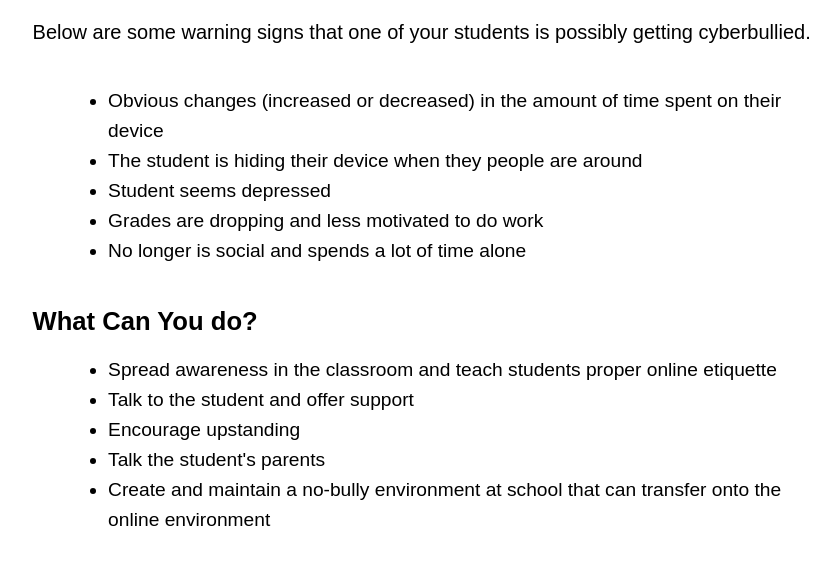
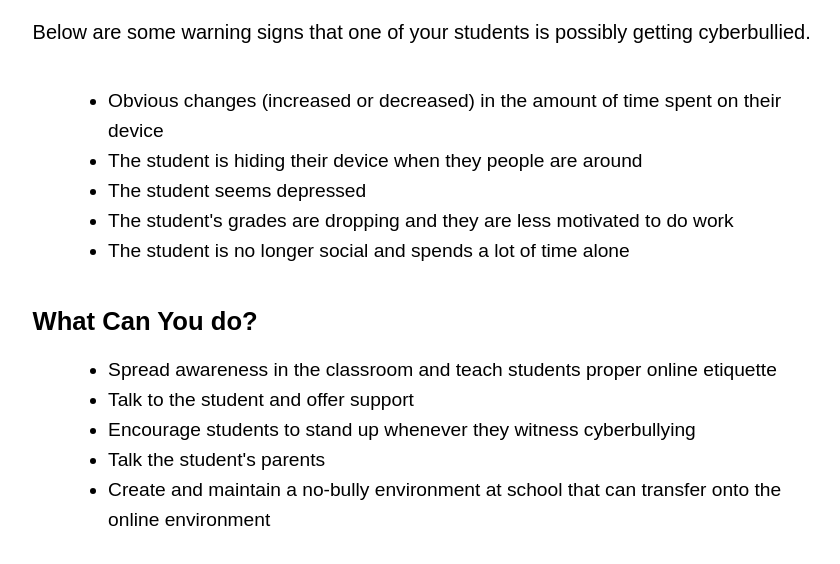
Before and after one commit to jailynreese/igme110, a plain HTML site: page othersites/teachers.html in a window 1280 px wide. Shown: the part 648-1212 px from the top of the page, without its empty margins (192-1032 px from the left). Drawn offline with Linux system fonts and the light colour scheme; a web font is replaced by a local one.

Commit message:
content fix

```diff
--- a/othersites/teachers.html
+++ b/othersites/teachers.html
@@ -29,16 +29,16 @@
     <ul>
         <li>Obvious changes (increased or decreased) in the amount of time spent on their device</li>
         <li>The student is hiding their device when they people are around</li>
-        <li>Student seems depressed</li>
-        <li>Grades are dropping and less motivated to do work</li>
-        <li>No longer is social and spends a lot of time alone</li>
+        <li>The student seems depressed</li>
+        <li>The student's grades are dropping and they are less motivated to do work</li>
+        <li>The student is no longer social and spends a lot of time alone</li>
     </ul>
 
     <h2 class="subtitle">What Can You do?</h2>
     <ul>
         <li>Spread awareness in the classroom and teach students proper online etiquette</li>
         <li>Talk to the student and offer support</li>
-        <li>Encourage upstanding</li>
+        <li>Encourage students to stand up whenever they witness cyberbullying</li>
         <li>Talk the student's parents</li>
         <li>Create and maintain a no-bully environment at school that can transfer onto the online environment</li>
     </ul>
```
